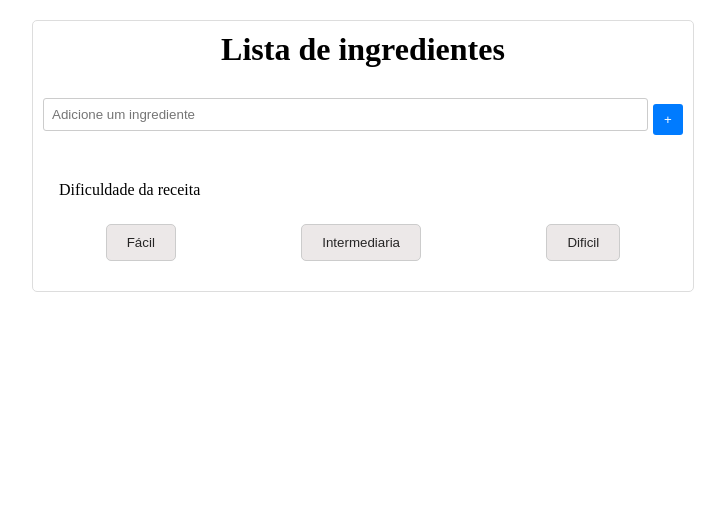
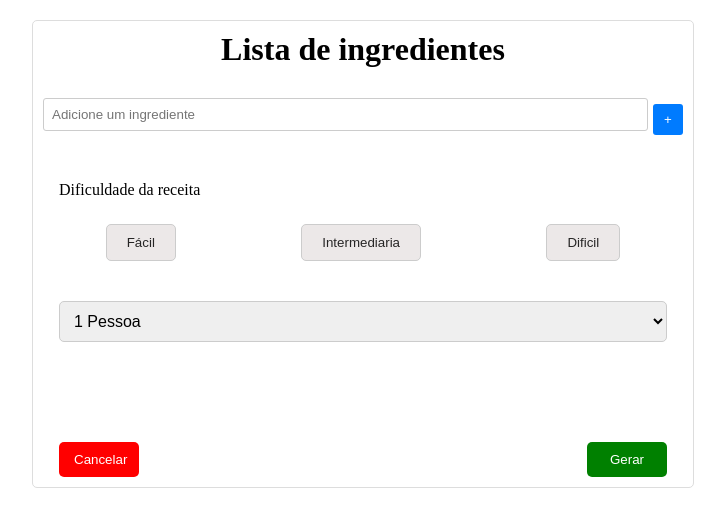
Before and after one commit to RafaelDaSilvaCastro/Tatsu, a React (Vite) app in the folder frontend/: page /configreceita in a window 1280 px wide. Shown: the top 524 px of the page, without its empty margins (277-1002 px from the left). Built offline with nearby package versions, Linux system fonts and the light colour scheme.

Commit message:
Commitando informações da tela de config receita

```diff
--- a/frontend/src/routes/ConfigReceita/ConfigReceita.css
+++ b/frontend/src/routes/ConfigReceita/ConfigReceita.css
@@ -99,3 +99,46 @@ label{
   margin-top: 40px;
   width: 95%;
 }
+
+.option-select {
+  margin: 20px auto;
+  width: 95%;
+}
+
+.option-select select {
+  padding: 10px;
+  border: 1px solid #ccc;
+  border-radius: 5px;
+  font-size: 16px;
+  cursor: pointer;
+  width: 100%;
+}
+
+.actions{
+  margin-top: 10vh;
+  display: flex;
+  width: 95%;
+  justify-content: space-between;
+}
+
+.actions button{
+  width: 80px;
+}
+
+.btnCancelar{
+  background-color: #f00;
+  transition: background-color 0.3s ease;
+}
+
+.btnCancelar:hover{
+  background-color: rgb(119, 0, 0);
+}
+
+.btnGerar {
+  background-color: green;
+  transition: background-color 0.3s ease;
+}
+
+.btnGerar:hover {
+  background-color: rgb(0, 95, 0);
+}
--- a/frontend/src/routes/ConfigReceita/ConfigReceita.jsx
+++ b/frontend/src/routes/ConfigReceita/ConfigReceita.jsx
@@ -1,6 +1,14 @@
 import React, { useState } from 'react';
 
 import './ConfigReceita.css'
+
+const options = [
+  { value: 'option1', label: '1 Pessoa' },
+  { value: 'option2', label: '2 Pessoa' },
+  { value: 'option3', label: '3 Pessoa' },
+  { value: 'option3', label: '4 Pessoa' },
+];
+
 
 export default function ConfigReceita(){
   const [ingredient, setIngredient] = useState('');
@@ -26,7 +34,13 @@ export default function ConfigReceita(){
   };
 
   const handleButtonClick = (buttonIndex) => {
-    setActiveButton(buttonIndex); // Set the active button based on the index
+    setActiveButton(buttonIndex);
+  };
+
+  const [selectedOption, setSelectedOption] = useState(options[0].value); // Initial selected value
+
+  const handleChange = (event) => {
+    setSelectedOption(event.target.value);
   };
 
   return (
@@ -72,7 +86,19 @@ export default function ConfigReceita(){
         Dificil
       </button>
     </div>
-    {activeButton}
+    <div className="option-select">
+      <select value={selectedOption} onChange={handleChange}>
+        {options.map((option) => (
+          <option key={option.value} value={option.value}>
+            {option.label}
+          </option>
+        ))}
+      </select>
+    </div>
+    <div className="actions">
+      <button className='btnCancelar'>Cancelar</button>
+      <button className='btnGerar'>Gerar</button>
+    </div>
     </div>
 
   );
```
